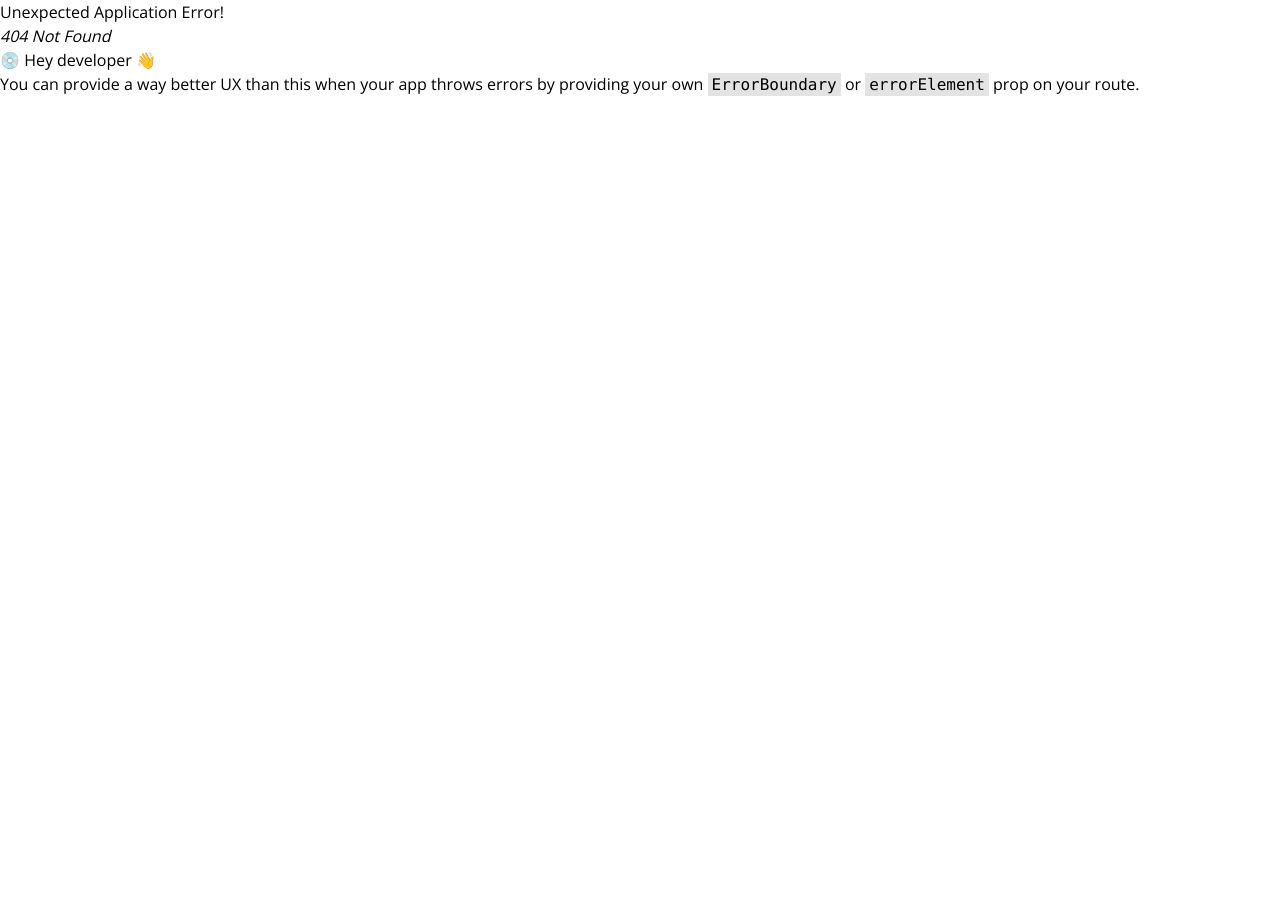
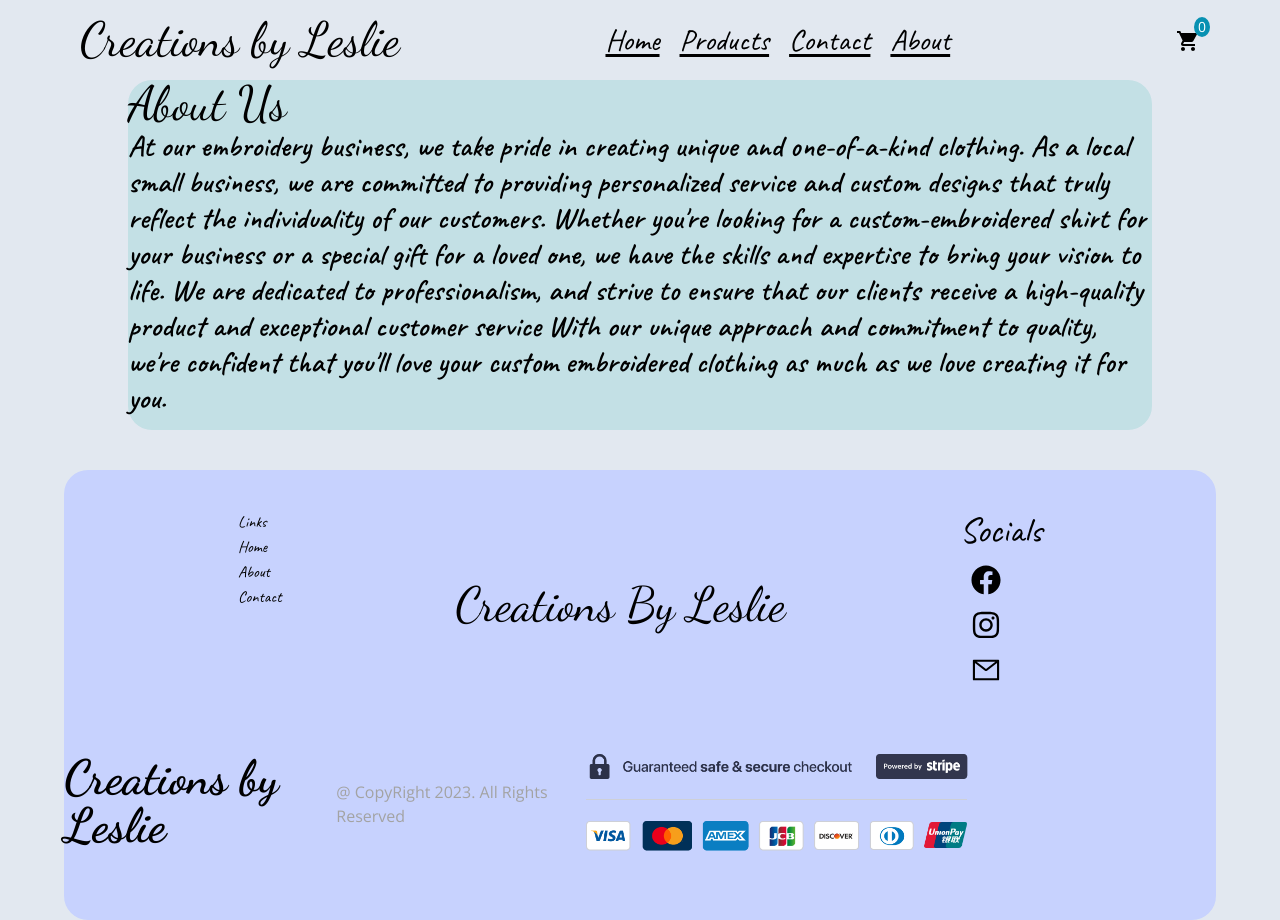
Before and after one commit to Jflo25/CreationsByLeslie, a React (Create React App) app: page /About in a window 1280 px wide. Before the commit this address had no page. Before the commit the page ends 800 px from the top, so only its background shows below. Built offline with nearby package versions, Linux system fonts and the light colour scheme.

Commit message:
first commit

```diff
--- a/src/App.js
+++ b/src/App.js
@@ -8,16 +8,15 @@ import Footer from './components/Footer/Footer'
 import Navbar from './components/Navbar/Navbar'
 import Home from "./pages/Home/Home";
 import Product from "./pages/Product/Product";
-
-import Hero from "./components/Hero/Hero";
-import Featured from "./components/FeaturedProducts/Featured";
+import About from "./pages/About/About";
 import Products from "./pages/Products/Products";
+import Contact from "./pages/Contact/Contact";
 
 
 const Layout = () => {
 
   return (
-    <div className="app bg-slate-100">
+    <div className="app bg-slate-200">
 
       <Navbar/>
       <Outlet />
@@ -37,12 +36,20 @@ const router = createBrowserRouter([
         element: <Home/>
       },
       {
-        path: "/products/:id",
+        path: "/products/",
         element: <Products/>
       },
       {
         path: "/product/:id",
         element: <Product/>
+      },
+      {
+        path: "/About",
+        element: <About/>
+      },
+      {
+        path: "/Contact",
+        element: <Contact/>
       }
     ]
   },
--- a/src/components/Footer/Footer.jsx
+++ b/src/components/Footer/Footer.jsx
@@ -6,11 +6,11 @@ import { AiOutlineMail } from 'react-icons/ai';
 import { Link } from 'react-router-dom';
 const Footer = () => {
   return (
-    <div className=' w-[90%] h-[450px] mx-auto bg-[#f5d9e3] rounded-3xl flex flex-col mt-10'>
+    <div className=' w-[90%] h-[450px] mx-auto bg-indigo-200 rounded-3xl flex flex-col mt-10'>
                   {/* Links */}
       <div className="footer-top flex mt-10">
         <div className="footer-links  mx-auto ">
-          <h1 className='font-header font-page '>Links</h1>
+          <h1 className='footer-links font-page font-4xl'>Links</h1>
           <div className="center  hover:scale-110">
               <Link to="/" className='font-page'>Home</Link>
             </div>
--- a/src/components/Hero/Hero.jsx
+++ b/src/components/Hero/Hero.jsx
@@ -4,7 +4,7 @@ import { AiOutlineMail } from 'react-icons/ai'
 
 const Hero = () => {
   return (
-    <div className='w-11/12 xl:w-4/5 h-[350px] m-auto bg-[#f5d9e3] rounded-3xl'>
+    <div className='w-11/12 xl:w-4/5 h-[350px] m-auto bg-indigo-200 rounded-3xl'>
       <div className='w-full h-full flex justify-center'>
         <div className='w-11/112 xl:w-1/2 p-5 space-y-5'>
           <h1 className='text-6xl  font-logo'>Creations by Leslie</h1>
--- a/src/components/Navbar/Navbar.jsx
+++ b/src/components/Navbar/Navbar.jsx
@@ -1,53 +1,68 @@
 import React, { useState } from 'react'
 import ShoppingCartIcon from '@mui/icons-material/ShoppingCart';
-import KeyboardArrowDownIcon from '@mui/icons-material/KeyboardArrowDown';
-import PersonOutlineIcon from '@mui/icons-material/PersonOutline';
-import FavoriteBorderIcon from '@mui/icons-material/FavoriteBorder';
-import SearchIcon from '@mui/icons-material/Search';
+import {HiOutlineMenuAlt4} from 'react-icons/hi'
+import {AiOutlineClose} from 'react-icons/ai'
+import {FaFacebook} from 'react-icons/fa'
+import { FaInstagram } from 'react-icons/fa';
 import Cart from '../Cart/Cart';
 import {Link} from 'react-router-dom'
 
 
 const Navbar = () => {
-  const [open, setOpen] = useState(false)
+  const [openC, setOpenC] = useState(false)
+  const [nav, setNav] = useState(false);
+  const [logo, setLogo] = useState(false)
+  const handleNav = () => {
+    setNav(!nav);
+    setLogo(!logo)
+  };
 
   return (
-    <div className="navbar h-20 ">
-      <div className="wrapper flex  justify-around">
+    <div className='navbar-container pb-20 max-w-[90%] mx-auto'>
+    <div className='flex justify-between items-center h-20 px-4 absolute z-10 w-[90%] '>
+<div>
+  <h1 onClick={handleNav} className={logo ? 'hidden' : 'font-logo'}>Creations by Leslie</h1>
+</div>
+<ul className='nav-list hidden md:flex font-page  '>
+    <Link to='/' smooth={true} duration={500}><li className=''>Home</li></Link>
+    <Link to='/Products' smooth={true} duration={500} ><li className=''>Products</li></Link>
+    <Link to='/Contact' smooth={true} duration={500}><li>Contact</li></Link>
+    <Link to='/About' smooth={true} duration={500}><li>About</li></Link>
+</ul>
+{/* <div className='hidden md:flex'>
+  <BiSearch className='' size={20} />
+  <BsPerson size={20} />
+</div> */}
+
+{/* SHOPPING CART POP-UP */}
+<div className="cart-Icon relative justify-between cursor-pointer" onClick={()=>setOpenC(true)}>
+  <ShoppingCartIcon  className=' hover:scale-110 '/>
+  <span className='text-sm w-4 h-5  rounded-[50%] bg-cyan-600 text-white absolute top-[-10px] right-[-10px] flex items-center justify-center'>0</span>
+</div>
+<Cart openCart={openC} closeCart={()=>setOpenC(false)}/>
 
 
-        <div className="nav-Logo text-4xl  hover:scale-110 my-3">
-            <Link to="/" className='font-logo '>Creations by Leslie</Link>
-        </div>
+{/* Hamburger */}
+<div onClick={handleNav} className='md:hidden z-10 ml-28 cursor-pointer '>
+  {nav ? <AiOutlineClose className='text-black' size={20} /> : <HiOutlineMenuAlt4 size={20} />}
+</div>
 
+{/* Mobile menu dropdown */}
+<div onClick={handleNav} className={nav ? 'absolute text-slate-800 left-0 top-0 w-full bg-gray-100/90 px-4 py-7 flex flex-col' : 'absolute left-[-100%]'}>
+  <ul className='mobile-nav'>
+    <h1 className='font-logo pb-5 md:hidden'> Creations By Leslie</h1>
+    <Link to='/' smooth={true} duration={500}><li className=''>Home</li></Link>
+    <Link to='/Products' smooth={true} duration={500} ><li>Products</li></Link>
+    <Link to='/Contact' smooth={true} duration={500}><li>Contact</li></Link>
+    <Link to='/About' smooth={true} duration={500}><li>About</li></Link>
 
-        <div className="right flex items-center gap-[25px] pt-[10px] px-[30px] text-lg ">
-            <div className="center  hover:scale-110">
-              <Link to="/">Home</Link>
-            </div>
-            <div className="center  hover:scale-110">
-              <Link to="/About">About</Link>
-            </div>
-            <div className="center  hover:scale-110">
-              <Link to="/Contact">Contact</Link>
-            </div>
-
-
-            <div className="icons flex gap-[15px] text-color-icons cursor-pointer ">
-                <SearchIcon className=' hover:scale-110'/>
-                <PersonOutlineIcon className=' hover:scale-110'/>
-                <FavoriteBorderIcon className=' hover:scale-110'/>
-
-                <div className="cartIcon relative flex items-center" onClick={()=>setOpen(true)}>
-                 <ShoppingCartIcon className=' hover:scale-110'/>
-                  <span className='text-sm w-3 h-5  rounded-[50%] bg-cyan-600 text-white
-                   absolute top-[-10px] right-[-10px] flex items-center justify-center'>0</span>
-                </div>
-            </div>
-        </div>
-
-        </div>
-        <Cart openCart={open} closeCart={()=>setOpen(false)}/>
+    <div className='flex gap-12 my-6'>
+      <FaFacebook size={25} className='icon' />
+      <FaInstagram size={25} className='icon' />
+    </div>
+  </ul>
+</div>
+</div>
     </div>
   )
 }
--- a/src/index.css
+++ b/src/index.css
@@ -44,3 +44,34 @@
     animation-play-state: paused;
   }
 }
+
+.font-logo {
+  @apply text-4xl md:text-4xl lg:text-5xl 2xl:text-6xl
+}
+
+li {
+  @apply font-page text-3xl md:text-2xl
+}
+
+.nav-list li {
+  @apply font-page md:text-2xl lg:text-3xl 2xl:text-4xl pr-5 underline underline-offset-4
+}
+
+
+
+@media (min-width: 768px) {
+  .mobile-menu {
+    @apply flex flex-col w-[100%] top-[-100vh] left-0 absolute justify-between bg-slate-300
+    duration-300 p-0 text-black font-page
+  }
+
+  .mobile-nav li {
+    @apply p-4 m-1
+  }
+}
+
+@media (max-width: 768px) {
+  .cart-Icon {
+   @apply left-[175px]
+  }
+}
--- /dev/null
+++ b/src/pages/About/About.jsx
@@ -0,0 +1,34 @@
+import React from 'react'
+
+const About = () => {
+  return (
+    <div className='about-container '>
+
+         <div className='w-11/12 xl:w-4/5 h-[350px] m-auto bg-[#C3E0E5] rounded-3xl'>
+
+          <div className=''>
+            <h1 className='text-6xl  font-logo'>About Us</h1>
+            <div className='about-statement'>
+               <p className=' text-3xl font-semibold font-page'>
+                At our embroidery business, we take pride in creating unique and
+                one-of-a-kind clothing. As a local small business, we are committed
+                to providing personalized service and custom designs that truly reflect the individuality of our customers.
+                Whether you're looking for a custom-embroidered shirt for your business or a special gift for a loved one,
+                we have the skills and expertise to bring your vision to life. We are dedicated to professionalism, and
+                strive to ensure that our clients receive a high-quality product and exceptional customer service
+                With our unique approach and commitment to quality,
+                we're confident that you'll love your custom embroidered clothing
+                as much as we love creating it for you.
+               </p>
+            </div>
+          </div>
+        </div>
+
+    </div>
+
+
+
+  )
+}
+
+export default About
--- /dev/null
+++ b/src/pages/Contact/Contact.jsx
@@ -0,0 +1,9 @@
+import React from 'react'
+
+const Contact = () => {
+  return (
+    <div>Contact</div>
+  )
+}
+
+export default Contact
```
Also changed, not shown: package.json (+48 -3 lines), 1 other file (tests, documents, lock files or other folders).
